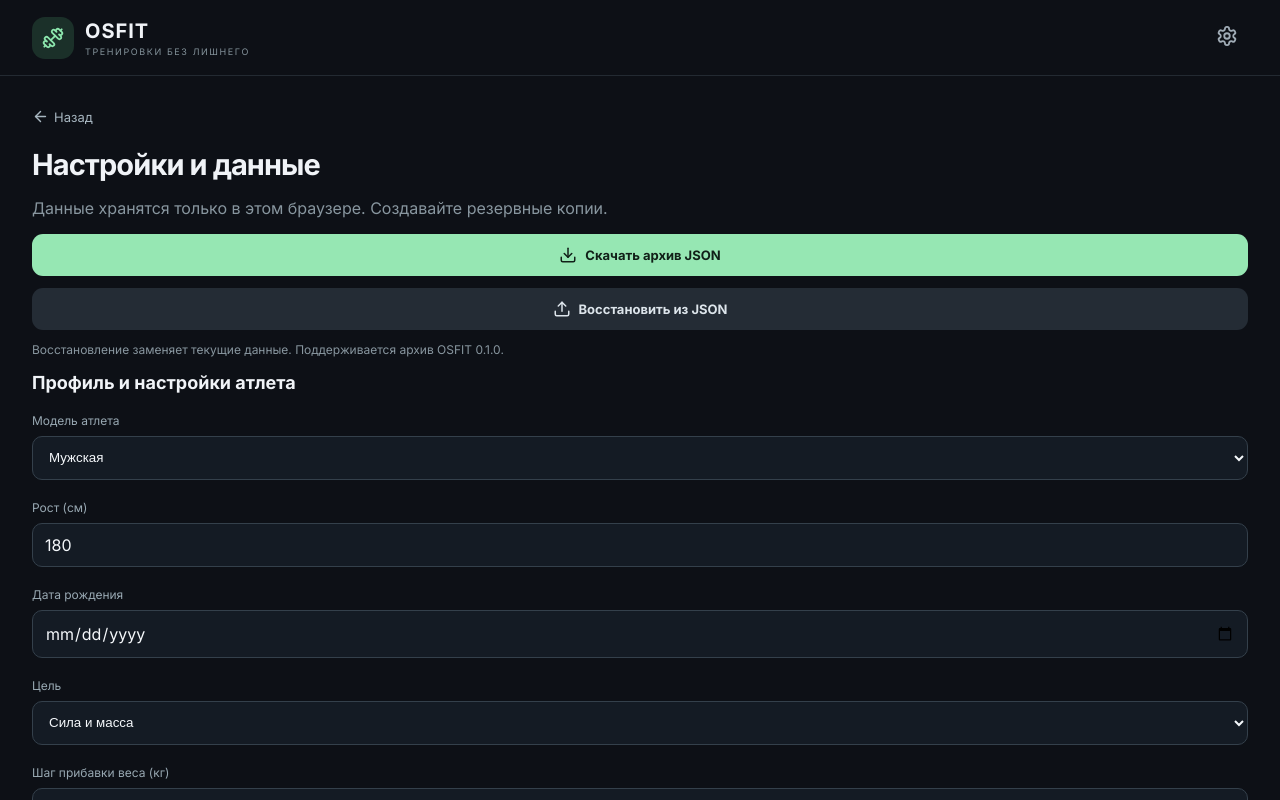
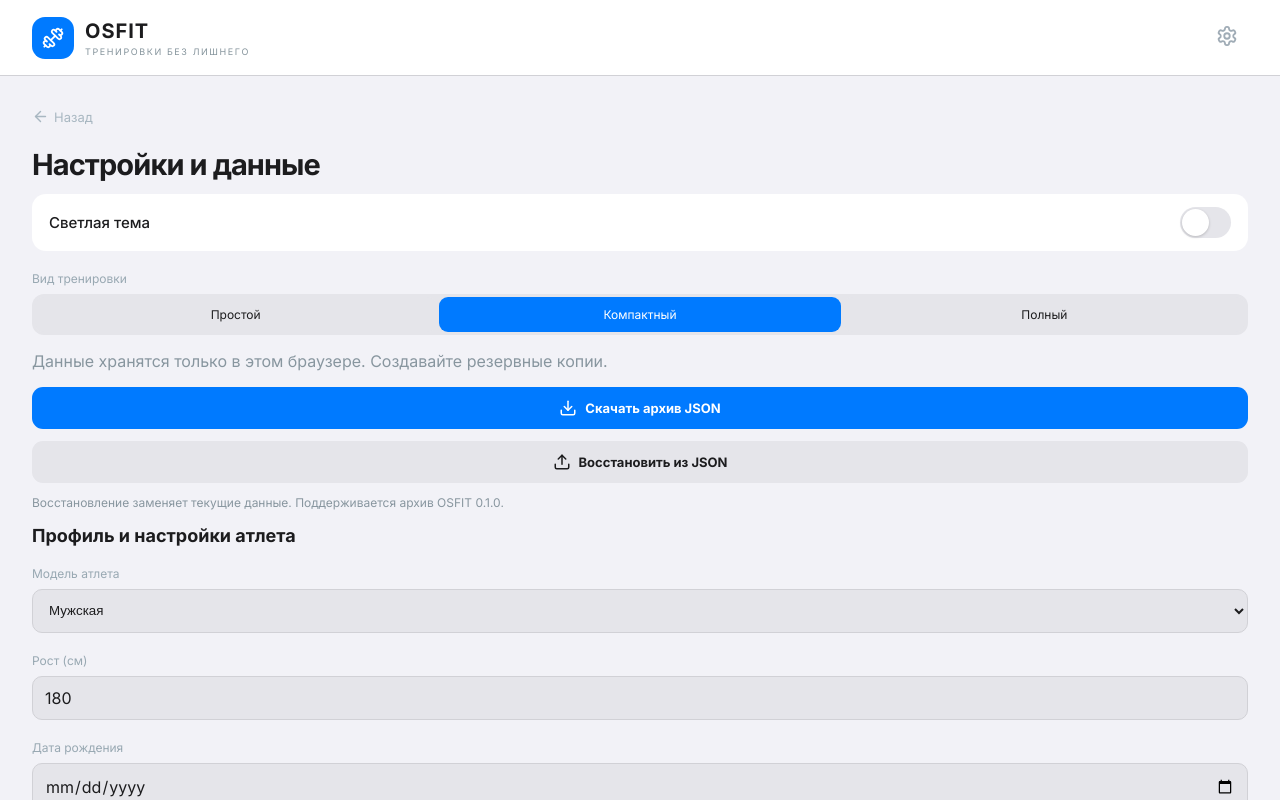
Before and after one commit to gelani156-source/OSFIT, a React (Vite) app: page / in a window 1280 px wide. Both pictures are taken after a click on the button "Настройки и архив". Shown: the top 800 px of the page. Built offline with nearby package versions, Linux system fonts and the light colour scheme.

Commit message:
Add files via upload

```diff
--- a/src/App.tsx
+++ b/src/App.tsx
@@ -1,4 +1,5 @@
 import { useCallback, useEffect, useRef, useState } from 'react'
+import {ThemeToggle} from './ThemeToggle'
 import {muscleLoad,exerciseMuscleLoad} from './MuscleMap'
 import type {Muscle} from './MuscleMap'
 import {groups, groupFor, suggestions, serializeProgram, readProgramFile, getExerciseAlternative, weeklyMuscleSets, bodyPartPrompt} from './smart'
@@ -20,7 +21,7 @@ import {
 
 // OSFIT unified update — templates, portable sessions, responsive SVG and compact UI.
 const OSFIT_CSS = `
-.osfit-exercise-summary{display:flex;align-items:center;justify-content:space-between;gap:8px;width:100%;text-align:left;background:transparent;color:inherit;border:0;padding:4px 0}.osfit-exercise-summary strong{font-size:15px}.osfit-completed{opacity:.66}.osfit-extras-toggle{background:#1b2930;border:1px solid #374b54;color:#9ce7b8;padding:7px 12px;border-radius:9px;font-size:12px;margin:7px 0}.osfit-group-filters{display:flex;flex-wrap:wrap;gap:6px;margin:10px 0}.osfit-group-filters button{border:1px solid #3e525b;background:#19242a;color:#c3d5d7;border-radius:15px;padding:8px 12px;font-size:12px}.osfit-group-filters .active{background:#8fe1af;color:#13261c}.osfit-compact .set-row{margin-bottom:4px}.osfit-compact .set-extras{display:none}.osfit-compact .set-row .row-remove{display:none}.osfit-compact .exercise-options{display:none}.osfit-compact .set-row:focus-within .set-extras{display:grid}.osfit-inline-actions{display:flex;flex-wrap:wrap;gap:8px;margin:8px 0}.osfit-inline-actions button{font-size:12px;padding:7px 10px;border-radius:8px;background:#25333a;color:#cae2d8;border:1px solid #425861}.osfit-goal{font-size:13px;color:#a7c1b7}.osfit-pick-list{max-height:320px;overflow:auto}.osfit-section{padding:12px;border:1px solid #33444b;border-radius:12px;margin:10px 0}
+.osfit-exercise-summary{display:flex;align-items:center;justify-content:space-between;gap:8px;width:100%;text-align:left;background:transparent;color:inherit;border:0;padding:4px 0}.osfit-exercise-summary strong{font-size:15px}.osfit-completed{opacity:.66}.osfit-extras-toggle{background:#1b2930;border:1px solid #374b54;color:#0a84ff;padding:7px 12px;border-radius:9px;font-size:12px;margin:7px 0}.osfit-group-filters{display:flex;flex-wrap:wrap;gap:6px;margin:10px 0}.osfit-group-filters button{border:1px solid #3e525b;background:#19242a;color:#c3d5d7;border-radius:15px;padding:8px 12px;font-size:12px}.osfit-group-filters .active{background:#0a84ff;color:#13261c}.osfit-compact .set-row{margin-bottom:4px}.osfit-compact .set-extras{display:none}.osfit-compact .set-row .row-remove{display:none}.osfit-compact .exercise-options{display:none}.osfit-compact .set-row:focus-within .set-extras{display:grid}.osfit-inline-actions{display:flex;flex-wrap:wrap;gap:8px;margin:8px 0}.osfit-inline-actions button{font-size:12px;padding:7px 10px;border-radius:8px;background:#25333a;color:#e4e4e9;border:1px solid #425861}.osfit-goal{font-size:13px;color:#98989d}.osfit-pick-list{max-height:320px;overflow:auto}.osfit-section{padding:12px;border:1px solid #33444b;border-radius:12px;margin:10px 0}
 
 *,*::before,*::after{box-sizing:border-box}
 .app,.content,.card,section,.measure-grid,.measure-grid>label{min-width:0;max-width:100%}
@@ -36,7 +37,7 @@ const OSFIT_CSS = `
 .osfit-input-row{display:flex;align-items:center;gap:8px}.osfit-input-row input{flex:1;min-width:0}
 .osfit-view-buttons{display:flex;gap:8px;justify-content:center;margin:12px 0}
 .osfit-view-buttons button{border:1px solid #47565b;border-radius:9px;background:#1d282d;color:#dde8e8;padding:9px 16px}
-.osfit-view-buttons button.active{border-color:#95e2b2;color:#95e2b2}
+.osfit-view-buttons button.active{border-color:#0a84ff;color:#0a84ff}
 @media(max-width:390px){.content{padding-inline:14px}.card{padding-inline:14px}.measure-grid{gap:8px}.bottom-nav button span{font-size:10px}}
 `;
 const PLAN_TEMPLATES: {title:string,desc:string,days:{name:string,items:[string,number,number][]}[]}[]=[
@@ -158,7 +159,9 @@ export default function App() {
   const [picker, setPicker] = useState(false)
   const [query, setQuery] = useState('')
   const [groupFilter,setGroupFilter]=useState('Все')
-  const [compact,setCompact]=useState(()=>localStorage.getItem('osfit-compact')!=='false')
+  const [viewMode,setViewMode]=useState<'simple'|'compact'|'expanded'>(()=>{const v=localStorage.getItem('osfit-view-mode');return v==='simple'||v==='expanded'||v==='compact'?v:localStorage.getItem('osfit-compact')==='false'?'expanded':'compact'})
+  const compact=viewMode!=='expanded'
+  const changeViewMode=(v:'simple'|'compact'|'expanded')=>{setViewMode(v);localStorage.setItem('osfit-view-mode',v)}
   const [expandedRows,setExpandedRows]=useState<string[]>([])
   const [extrasRows,setExtrasRows]=useState<string[]>([])
   const [undoRows,setUndoRows]=useState<ExerciseLine[][]>([])
@@ -397,6 +400,8 @@ export default function App() {
       {busy ? <p>Загрузка данных…</p> : settings ? <section className={compact?'osfit-compact':''}>
         <button className="back" onClick={() => setSettings(false)}><ArrowLeft size={17}/> Назад</button>
         <h1>Настройки и данные</h1>
+        <div className="osfit-settings-row"><ThemeToggle/></div>
+        <label className="field-label">Вид тренировки</label><div className="osfit-segmented" role="group" aria-label="Вид тренировки">{(['simple','compact','expanded'] as const).map(v=><button key={v} className={viewMode===v?'active':''} aria-pressed={viewMode===v} onClick={()=>changeViewMode(v)}>{v==='simple'?'Простой':v==='compact'?'Компактный':'Полный'}</button>)}</div>
         <p className="muted">Данные хранятся только в этом браузере. Создавайте резервные копии.</p>
         <button className="btn primary full" onClick={() => void download()}><Download size={18}/> Скачать архив JSON</button>
         <button className="btn secondary full" disabled={importing} onClick={() => file.current?.click()}><Upload size={18}/> Восстановить из JSON</button>
@@ -438,11 +443,12 @@ export default function App() {
         <input className="input title-input" value={name} onChange={e => { setName(e.target.value); setDirty(true) }} placeholder="Название"/>
         {editor === 'session' && <><button className="btn secondary full" onClick={savePortable}><Download size={17}/> Экспортировать текущую тренировку</button>{portableInfo&&<p className="osfit-helper">{portableInfo}</p>}</>}
         {editor === 'session' && <div className="card"><div className="exercise-head"><strong>Таймер отдыха</strong><button className="btn secondary compact" onClick={startRest}>Старт {restDuration} с</button></div><strong>{secondsLeft>0?`${Math.floor(secondsLeft/60)}:${String(secondsLeft%60).padStart(2,'0')}`:'Готов'}</strong><button className="tiny-icon" onClick={()=>setRestUntil(0)}>Сброс</button></div>}
-        {editor === 'session' && <div className="osfit-inline-actions"><button onClick={undo} disabled={!undoRows.length}>↶ Отменить действие</button><button onClick={()=>{setCompact(v=>{localStorage.setItem('osfit-compact',String(!v));return !v})}}>{compact?'Расширенный вид':'Компактный вид'}</button></div>}
+        {editor === 'session' && <div className="osfit-inline-actions"><button onClick={undo} disabled={!undoRows.length}>↶ Отменить действие</button><div className="osfit-segmented" role="group" aria-label="Вид тренировки">{(['simple','compact','expanded'] as const).map(v=><button key={v} className={viewMode===v?'active':''} aria-pressed={viewMode===v} onClick={()=>changeViewMode(v)}>{v==='simple'?'Простой':v==='compact'?'Компактный':'Полный'}</button>)}</div></div>}
         {editor === 'session' && <div className="session-stats"><span><b>{doneCount}</b> / {setCount} подходов</span><span><b>{fmt(volumeOf(rows))}</b> кг тоннаж</span></div>}
-        {sortedRows.map((r) => {const i=rows.findIndex(v=>v.id===r.id);const finished=editor==='session'&&r.sets.length>0&&r.sets.every(v=>v.done);const collapsed=finished||expandedRows.includes(r.id);return <article className={'exercise-card'+(finished?' osfit-completed':'')} key={r.id}>
+        {sortedRows.map((r) => {const i=rows.findIndex(v=>v.id===r.id);const finished=editor==='session'&&r.sets.length>0&&r.sets.every(v=>v.done);const collapsed=finished|| (viewMode==='simple'? !expandedRows.includes(r.id):expandedRows.includes(r.id));return <article className={'exercise-card'+(finished?' osfit-completed':'')} key={r.id}>
           <div className="exercise-head"><div><span className="exercise-number">{String(i + 1).padStart(2, '0')}</span><strong>{r.name}</strong></div><button className="tiny-icon" title="Удалить упражнение" onClick={() => { setRows(old => old.filter((_, k) => k !== i)); setDirty(true) }}><Trash2 size={17}/></button></div>
           <button className="osfit-exercise-summary" onClick={()=>toggleRow(r.id)}><span>{finished?'✓ Завершено · ':''}{r.sets.filter(x=>x.done).length}/{r.sets.length} подходов · {previous(r.name)}</span><span>{collapsed?'Развернуть':'Свернуть'}</span></button>
+          {viewMode==='simple' && editor==='session' && !finished && <div className="osfit-simple"><div className="osfit-simple-plan">{r.sets.length?`${r.sets.find(s=>!s.done)?.weight??r.sets[0].weight} кг × ${r.sets.find(s=>!s.done)?.reps??r.sets[0].reps} · ${r.sets.length} подходов`:'Нет подходов'}</div><div className="osfit-progress-track"><div style={{width:`${r.sets.length?100*r.sets.filter(s=>s.done).length/r.sets.length:0}%`}}/></div><button className="btn primary full" disabled={!r.sets.some(s=>!s.done)} onClick={()=>{const j=r.sets.findIndex(s=>!s.done);if(j>=0)changeSet(i,j,{done:true})}}>✓ Выполнить следующий подход</button>{r.sets.some(s=>s.done)&&<button className="osfit-simple-undo" onClick={()=>{const j=r.sets.map(s=>s.done).lastIndexOf(true);if(j>=0)changeSet(i,j,{done:false})}}>↶ Отменить подход</button>}</div>}
           {!collapsed&&<><div className="osfit-inline-actions"><button onClick={()=>changeExercise(i)}>Заменить упражнение</button><button onClick={()=>setExtrasRows(v=>v.includes(r.id)?v.filter(x=>x!==r.id):[...v,r.id])}>RPE / RIR / темп</button></div>
           <div className="exercise-options"><label>Суперсет <input className="input" placeholder="A, B..." value={r.superset||''} onChange={e=>changeRow(i,x=>({...x,superset:e.target.value}))}/></label><label>Заметка <input className="input" placeholder="Техника" value={r.note||''} onChange={e=>changeRow(i,x=>({...x,note:e.target.value}))}/></label></div>
           <div className="set-headers"><span>Подход</span><span>Вес, кг</span><span>Повторы</span><span>{editor === 'session' ? 'Готово' : 'План'}</span></div>
--- /dev/null
+++ b/src/ThemeToggle.tsx
@@ -0,0 +1,28 @@
+import {useEffect,useState} from 'react'
+import './theme.css'
+
+type Theme='light'|'dark'
+const KEY='osfit-theme'
+const systemTheme=():Theme=>window.matchMedia('(prefers-color-scheme: dark)').matches?'dark':'light'
+const savedTheme=():Theme=>{
+  const saved=localStorage.getItem(KEY)
+  return saved==='light'||saved==='dark'?saved:systemTheme()
+}
+
+export function ThemeToggle(){
+  const [theme,setTheme]=useState<Theme>(savedTheme)
+  useEffect(()=>{
+    document.documentElement.dataset.theme=theme
+    document.documentElement.style.colorScheme=theme
+    document.querySelector('meta[name="theme-color"]')?.setAttribute('content',theme==='dark'?'#000000':'#f2f2f7')
+    localStorage.setItem(KEY,theme)
+  },[theme])
+  return <label className="ios-theme-setting">
+    <span className="ios-theme-label">{theme==='dark'?'Тёмная тема':'Светлая тема'}</span>
+    <button type="button" role="switch" aria-label="Тёмная тема" aria-checked={theme==='dark'}
+      className={'ios-theme-switch'+(theme==='dark'?' is-on':'')}
+      onClick={()=>setTheme(v=>v==='dark'?'light':'dark')}>
+      <span className="ios-theme-thumb"/>
+    </button>
+  </label>
+}
--- a/src/main.tsx
+++ b/src/main.tsx
@@ -2,5 +2,6 @@ import React from 'react'
 import {createRoot} from 'react-dom/client'
 import App from './App'
 import './style.css'
+import './theme.css'
 createRoot(document.getElementById('root')!).render(<React.StrictMode><App/></React.StrictMode>)
 if('serviceWorker' in navigator){window.addEventListener('load',()=>{navigator.serviceWorker.register(`${import.meta.env.BASE_URL}sw.js`).catch(console.warn)})}
--- /dev/null
+++ b/src/theme.css
@@ -0,0 +1,48 @@
+/* OSFIT iOS-inspired appearance. Neutral interface accents; muscle intensity colors stay semantic. */
+:root{color-scheme:dark;--ios-bg:#000;--ios-panel:#1c1c1e;--ios-secondary:#2c2c2e;--ios-text:#f5f5f7;--ios-muted:#98989d;--ios-line:#38383a;--ios-accent:#0a84ff}
+:root[data-theme="light"]{color-scheme:light;--ios-bg:#f2f2f7;--ios-panel:#fff;--ios-secondary:#e5e5ea;--ios-text:#1c1c1e;--ios-muted:#6d6d72;--ios-line:#d1d1d6;--ios-accent:#007aff}
+:root[data-theme="dark"]{color-scheme:dark}
+html,body,#root{background:var(--ios-bg);color:var(--ios-text)}
+body{transition:background-color .2s,color .2s}
+.header,.bottom-nav{background:var(--ios-bg)!important;border-color:var(--ios-line)!important;color:var(--ios-text)!important}
+.card,.exercise-card,.history-card,.picker,.osfit-section{background:var(--ios-panel)!important;color:var(--ios-text)!important;border-color:var(--ios-line)!important}
+.input,input:not([type="checkbox"]):not([type="radio"]),select,textarea{background:var(--ios-secondary)!important;color:var(--ios-text)!important;border-color:var(--ios-line)!important;max-width:100%}
+.brand-icon,.btn.primary,.btn-primary{background:var(--ios-accent)!important;color:#fff!important}
+.eyebrow{color:var(--ios-accent)!important}
+.icon-btn,.tiny-icon{color:var(--ios-muted)}
+.ios-theme-setting{display:flex;align-items:center;justify-content:space-between;gap:14px;padding:13px 3px;color:var(--ios-text);font-size:15px;font-weight:500}
+.ios-theme-switch{position:relative;flex:none;width:51px;height:31px;border:0;border-radius:999px;background:var(--ios-secondary);transition:background .2s;cursor:pointer;padding:0}
+.ios-theme-switch.is-on{background:var(--ios-accent)}
+.ios-theme-thumb{position:absolute;left:2px;top:2px;width:27px;height:27px;border-radius:50%;background:white;box-shadow:0 1px 3px #0003;transition:transform .2s}
+.ios-theme-switch.is-on .ios-theme-thumb{transform:translateX(20px)}
+.ios-theme-switch:focus-visible{outline:3px solid var(--ios-accent);outline-offset:3px}
+@media(prefers-reduced-motion:reduce){.ios-theme-switch,.ios-theme-thumb,body{transition:none}}
+
+/* Native iPhone-style light/dark system. Styles override legacy hardcoded colors. */
+:root[data-theme="dark"]{--ios-bg:#000;--ios-panel:#1c1c1e;--ios-secondary:#2c2c2e;--ios-text:#f5f5f7;--ios-muted:#98989d;--ios-line:#38383a;--ios-accent:#0a84ff}
+:root[data-theme="light"]{--ios-bg:#f2f2f7;--ios-panel:#fff;--ios-secondary:#e5e5ea;--ios-text:#1c1c1e;--ios-muted:#6d6d72;--ios-line:#d1d1d6;--ios-accent:#007aff}
+.app{background:var(--ios-bg);color:var(--ios-text)}
+.header,.bottom-nav{background:var(--ios-panel)!important;border-color:var(--ios-line)!important}
+.card,.exercise-card,.history-card,.history-item,.metrics>div,.empty,.muscle-layout,.osfit-report,.osfit-pr,.osfit-template-list button{background:var(--ios-panel)!important;color:var(--ios-text)!important;border-color:var(--ios-line)!important}
+.btn.primary,.add-set,.osfit-inline-actions button,.osfit-group-filters .active,.osfit-view-buttons button.active,.osfit-segmented .active{background:var(--ios-accent)!important;color:#fff!important;border-color:var(--ios-accent)!important}
+.btn.secondary,.osfit-inline-actions button:not(.active),.osfit-group-filters button,.osfit-view-buttons button,.osfit-template-list button,.osfit-segmented button,.catalog button{background:var(--ios-secondary)!important;color:var(--ios-text)!important;border-color:var(--ios-line)!important}
+.osfit-segmented{display:grid;grid-template-columns:repeat(3,minmax(0,1fr));gap:3px;padding:3px;background:var(--ios-secondary);border-radius:12px;min-width:0;flex:1}
+.osfit-segmented button{border:0!important;border-radius:9px;padding:10px 3px;font-size:12px;white-space:nowrap;min-width:0}
+.osfit-segmented button.active{background:var(--ios-accent)!important;color:#fff!important}
+.osfit-settings-row{background:var(--ios-panel);border-radius:14px;padding:0 14px;margin:12px 0 18px}
+.osfit-simple{padding:6px 0 12px;display:grid;gap:11px}
+.osfit-simple-plan{font-size:13px;color:var(--ios-muted)}
+.osfit-progress-track{height:6px;border-radius:99px;background:var(--ios-secondary);overflow:hidden}
+.osfit-progress-track>div{background:var(--ios-accent);height:100%;border-radius:99px;transition:width .2s}
+.osfit-simple-undo{background:transparent;border:0;color:var(--ios-accent);padding:6px;font-size:13px}
+.osfit-exercise-summary,.exercise-head,.muted,.field-label,.set-headers,.history-body small,.metrics small,.osfit-helper{color:var(--ios-muted)}
+.exercise-head strong,.osfit-exercise-summary strong,h1,h2,h3,.brand strong,.metrics b,.history-body strong{color:var(--ios-text)}
+.eyebrow,.record strong,.muscle-legend b,.history-arrow{color:var(--ios-accent)!important}
+.bars>div,.calendar-grid button.trained,.history-date,.brand-icon{background:var(--ios-accent)!important;color:#fff!important;border-color:var(--ios-accent)!important}
+.calendar-grid button,.muscle-legend button,.muscle-toolbar button,.osfit-view-buttons button{background:var(--ios-panel)!important;color:var(--ios-text)!important;border-color:var(--ios-line)!important}
+.calendar-grid button.trained{background:var(--ios-accent)!important;color:#fff!important}
+.bottom-nav button{color:var(--ios-muted)!important}.bottom-nav button.active{color:var(--ios-accent)!important}
+.toast{background:var(--ios-panel)!important;color:var(--ios-text)!important;border:1px solid var(--ios-line)}
+:root[data-theme="light"] .set-row input,:root[data-theme="light"] .set-extras input,:root[data-theme="light"] .set-extras select{background:#e5e5ea!important;color:#1c1c1e!important;border-color:#d1d1d6!important}
+:root[data-theme="light"] .osfit-exercise-summary,:root[data-theme="light"] .exercise-number,:root[data-theme="light"] .set-index{color:#1c1c1e!important}
+@media(prefers-reduced-motion:reduce){.osfit-progress-track>div{transition:none}}
```
